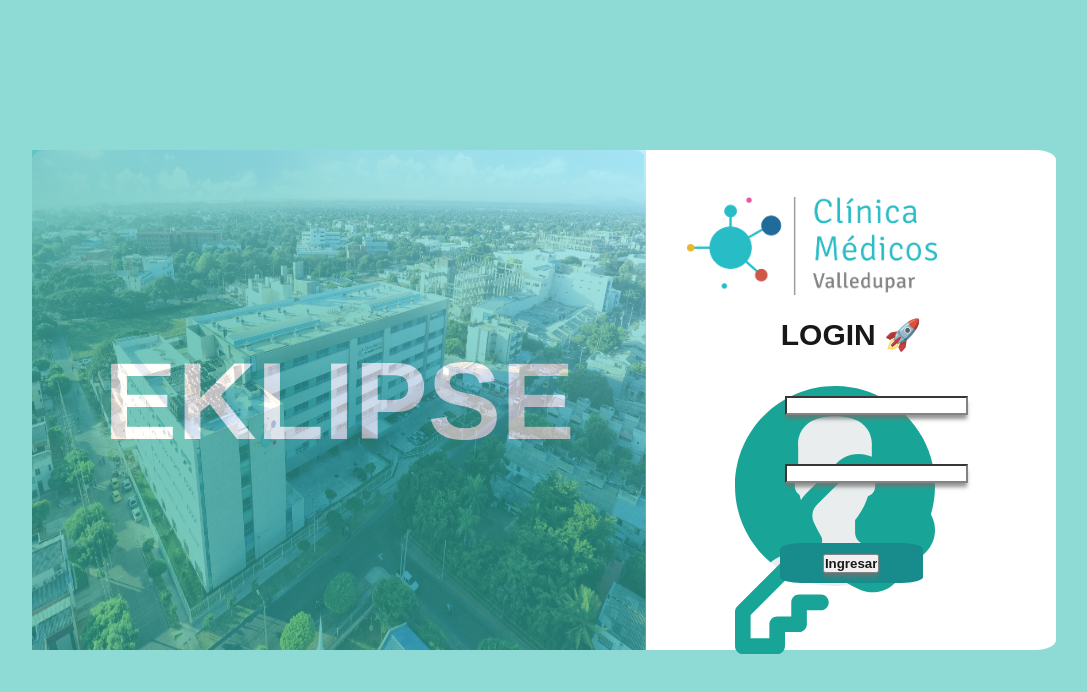
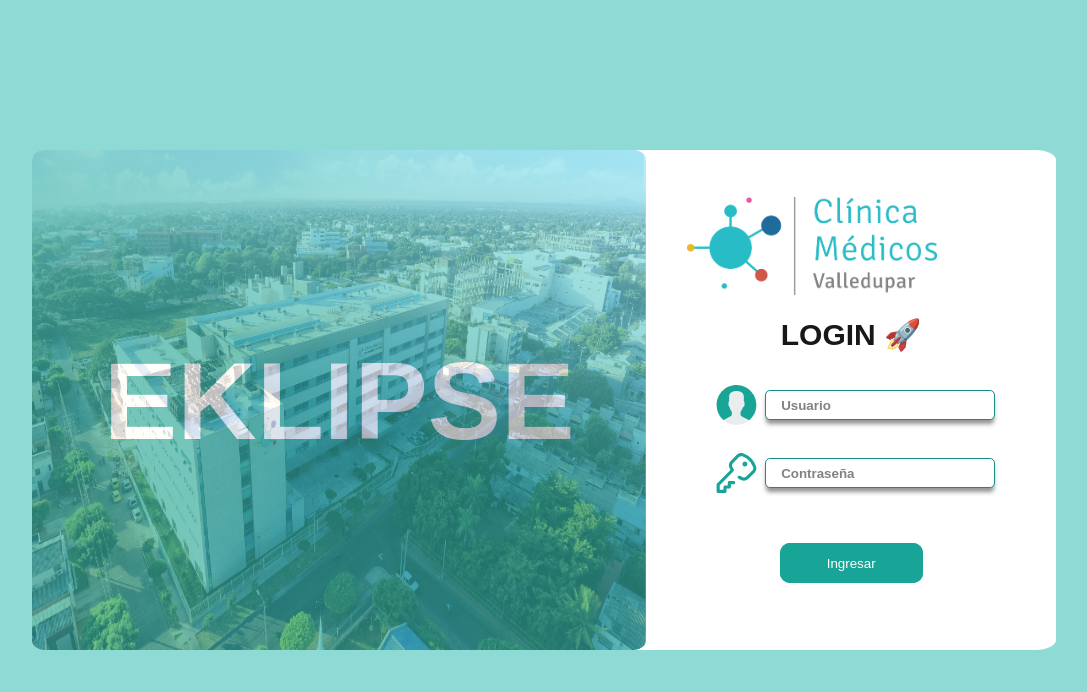
Before and after one commit to ClinicaAltaComplejidad/Eklipse-Fronted, a React (Create React App) app in the folder eklipse-2.0/: page / in a window 1280 px wide. Shown: the top 692 px of the page, without its empty margins (96-1183 px from the left). Built offline with nearby package versions, Linux system fonts and the light colour scheme.

Commit message:
[div] -- arreglando estilos del login

```diff
--- a/eklipse-2.0/src/pages/login/Login.jsx
+++ b/eklipse-2.0/src/pages/login/Login.jsx
@@ -74,11 +74,11 @@
                             <img src={userImage} alt="" width="200" loading="lazy" />
                         </section>
                         <Input
-                            onChange={handleInput}
+                            actionInput={handleInput}
                             name="userName"
                             type="text"
-                            variant="outline"
-                            placeholder="Usuario"
+                            text="Usuario"
+                            className="input input__normal"
                         />
                     </div>
                     <div className="form_input_container">
@@ -86,11 +86,11 @@
                             <img src={keyImage} alt="" width="200" loading="lazy" />
                         </section>
                         <Input
-                            onChange={handleInput}
-                            name="pass"
+                            actionInput={handleInput}
+                            name="userName"
                             type="password"
-                            variant="outline"
-                            placeholder="Contraseña"
+                            text="Contraseña"
+                            className="input input__normal"
                         />
                     </div>
                     <div className="form_input_container form_input_container--input-buttom ">
--- a/eklipse-2.0/src/pages/login/login.css
+++ b/eklipse-2.0/src/pages/login/login.css
@@ -27,17 +27,15 @@
 }
 
 .form_image_container img {
-    border-top-left-radius: 2%;
-    border-top-right-radius: 2%;
+    border-radius: 2%;
     width: 100%;
     height: 100%;
 }
 
 .luxury_background_for_image {
     background: linear-gradient(22deg, rgba(3,151,136,1) 50%, rgba(133,231,251,1) 100%);
-    border-top-left-radius: 2%;
-    border-top-right-radius: 2%;
     display: flex;
+    border-radius: 2%;
     flex-direction: column;
     align-items: center;
     justify-content: center;
@@ -65,7 +63,7 @@
 }
 
 .form_title {
-    font-size: 18px;
+    font-size: 20px;
     font-weight: 700;
     height: 30px;
     text-align: center;
@@ -75,36 +73,53 @@
 }
 
 .form_input_container {
-    border-radius: 15%;
     display: flex;
-    justify-content: center;
-    align-items: center;
     height: 40px;
     margin-top: 8px;
-    width: 65%;
+    width: 70%;
 }
 
-.form_input_container input {
+.form_input_container .input{
+    width: 80%;
     cursor: pointer;
     font-weight: 600;
+    text-align: justify;
+    padding: 0 15px;
+    margin: 5px 0;
     box-shadow: 0px 5px 4px -1px rgba(99,99,99,0.76);
 }
 
+.form_icon_container{
+    width: 20%;
+}
+
+.form_icon_container > img {
+    height: 100%;
+    width: 100%;
+}
+
 .form_input_container--input-buttom {
+    border-radius: 10px;
     background-color: #008080;
     color: #ffffff;
-    width: 25%;
+    width: 35%;
+}
+
+.form-input_button {
+    background-color: #009c8c;
+    border: none;
+    border-radius: 10px;
+    color: #ffffff;
+    cursor: pointer;
+    width: 100%;
+    height: 100%;
 }
 
 .form-input_button:hover {
-    background-color: #009c8c;
-}
-
-.form_icon_container {
-    border-radius: 5%;
-    margin-right: 5px;
-    width: 45px;
-    height: 96%;
+    background-color: #ffffff;
+    border: 1px solid #008080;
+    color: #008080;
+    transition: background 120ms linear;
 }
 
 .container_logo_clinica {
@@ -120,10 +135,11 @@
         height: 100%;
         width: 60%;
     }
+
     .luxury_background_for_image {
-        border-radius: 0;
         height: 100%;
     }
+
     .form_title_luxury {
         font-size: 110px;
     }
```
